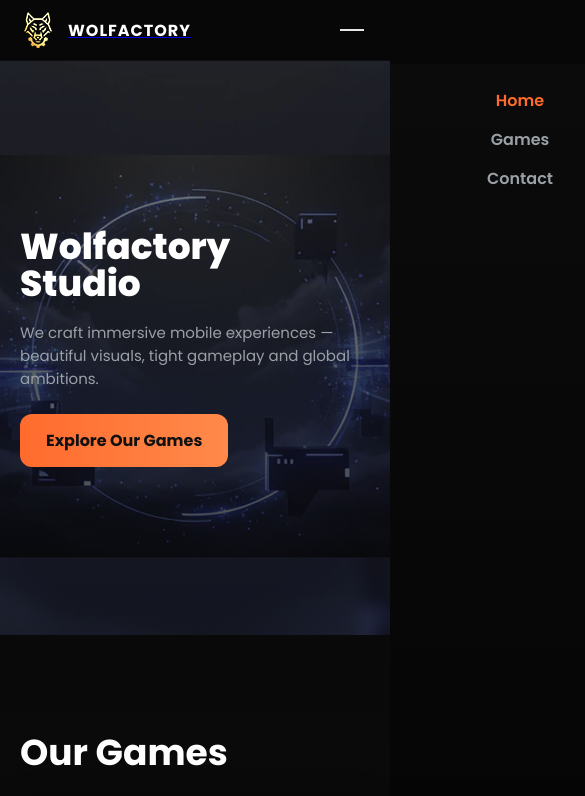
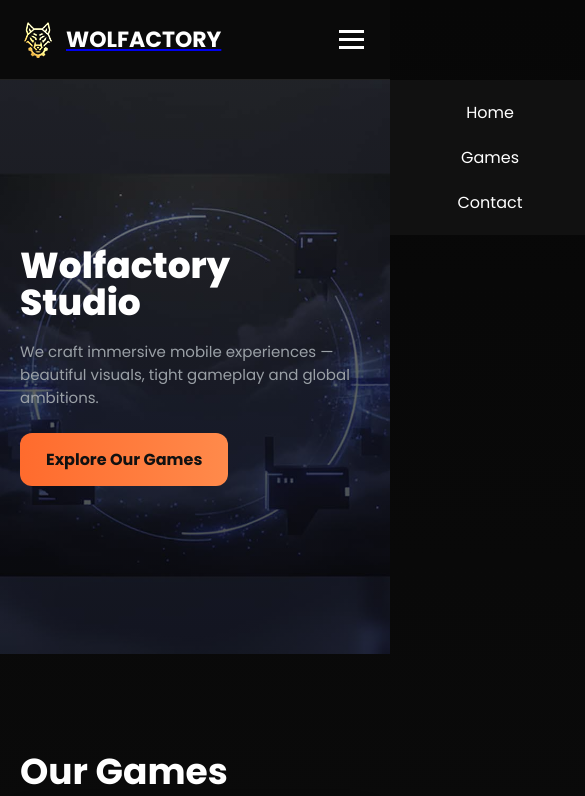
Before and after one commit to phamthang87/wolfactory, a Next.js app: page / in a window 390 px wide. Shown: the top 796 px of the page, 585 px wide, since content can reach past the window. Built offline with nearby package versions, Linux system fonts and the light colour scheme.

Commit message:
Update Navbar.module.css

```diff
--- a/styles/Navbar.module.css
+++ b/styles/Navbar.module.css
@@ -1,67 +1,101 @@
-/* styles/Navbar.module.css */
-.navbar{
-  background:transparent;
-  position:sticky;
-  top:0;
-  z-index:40;
-  backdrop-filter: blur(4px);
-  padding:12px 0;
-  border-bottom: 1px solid rgba(255,255,255,0.03);
-}
-.container{
-  display:flex;
-  align-items:center;
-  justify-content:space-between;
-  max-width:1200px;
-  margin:0 auto;
-  padding:0 20px;
-}
-.brand{
-  display:flex;
-  align-items:center;
-  gap:12px;
-  font-weight:700;
-  color:var(--white);
-  text-decoration:none;
-}
-.brand span{letter-spacing:1px}
-.links{
-  display:flex;
-  gap:22px;
-  align-items:center;
-}
-.links a{
-  color:var(--muted);
-  text-decoration:none;
-  font-weight:600;
-  transition:color .2s;
-}
-.links a:hover, .links a.active{
-  color:var(--accent);
-}
-.burger{
-  display:none;
-  background:none;
-  border:0;
-  width:36px;
-  height:36px;
-  align-items:center;
-  justify-content:center;
-  cursor:pointer;
-}
-.burger span{
-  display:block;
-  width:20px;
-  height:2px;
-  background:var(--white);
-  margin:4px 0;
-  transition: all .25s;
-  opacity:.9;
+/* NAVBAR WRAPPER */
+.navbar {
+  background-color: #0a0a0a;
+  height: 80px;
+  display: flex;
+  align-items: center;
+  position: sticky;
+  top: 0;
+  z-index: 1000;
+  border-bottom: 1px solid #222;
 }
 
-/* mobile */
-@media (max-width: 768px){
-  .links{position:fixed; right:0; top:64px; height:calc(100vh - 64px); width:260px; background:linear-gradient(180deg,#0b0b0b,#050505); flex-direction:column; padding:24px; transform:translateX(100%); transition:transform .28s ease; gap:14px; z-index:60;}
-  .links.open{transform:translateX(0);}
-  .burger{display:flex}
+/* INNER CONTAINER */
+.container {
+  width: 100%;
+  max-width: 1200px;
+  margin: auto;
+  padding: 0 20px;
+  display: flex;
+  align-items: center;
+  justify-content: space-between;
 }
+
+/* BRAND (Logo) */
+.brand {
+  display: flex;
+  align-items: center;
+  gap: 10px;
+  font-size: 22px;
+  font-weight: 700;
+  color: white;
+  text-decoration: none !important;
+}
+
+.brand span {
+  text-decoration: none !important;
+}
+
+/* MENU LINKS */
+.links {
+  display: flex;
+  gap: 30px;
+  align-items: center;
+}
+
+.links a {
+  color: white;
+  font-weight: 500;
+  font-size: 16px;
+  text-decoration: none !important;
+  transition: color 0.25s;
+}
+
+.links a:hover {
+  color: var(--primary-color);
+}
+
+.active {
+  color: var(--primary-color);
+}
+
+/* HAMBURGER (MOBILE) */
+.burger {
+  display: none;
+  flex-direction: column;
+  gap: 5px;
+  background: none;
+  border: none;
+  cursor: pointer;
+}
+
+.burger span {
+  width: 25px;
+  height: 3px;
+  background-color: white;
+  transition: 0.3s;
+}
+
+/* MOBILE RESPONSIVE */
+@media (max-width: 768px) {
+  .burger {
+    display: flex;
+  }
+
+  .links {
+    position: absolute;
+    top: 80px;
+    right: 0;
+    width: 200px;
+    background-color: #111;
+    flex-direction: column;
+    padding: 20px;
+    gap: 20px;
+    transform: translateX(100%);
+    transition: 0.3s;
+  }
+
+  .open {
+    transform: translateX(0);
+  }
+}
```
